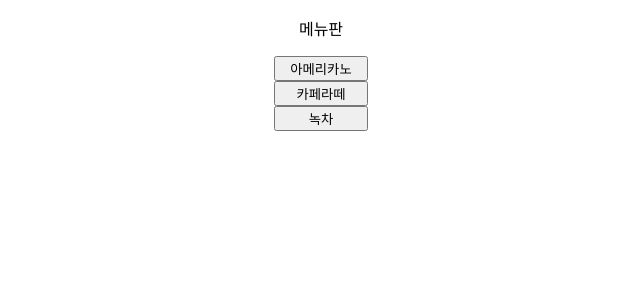
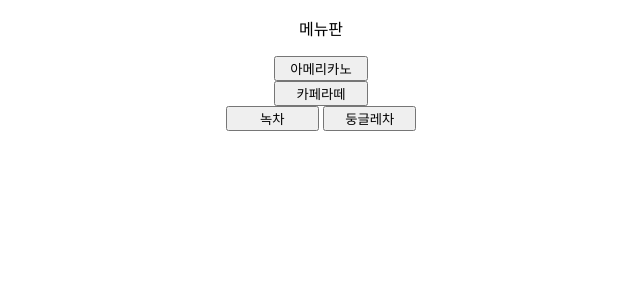
Before and after one commit to nayeonnn22/david, a Flask app: page / in a window 1280 px wide. Shown: the top 300 px of the page, without its empty margins (319-959 px from the left). Run offline with Flask 3, Linux system fonts and the light colour scheme.

Commit message:
Add 둥글레차 button in menu.html

```diff
--- a/templates/menu.html
+++ b/templates/menu.html
@@ -13,6 +13,7 @@
             <button name="menu1" style="width:70pt;">아메리카노</button><br>
             <button name="menu2" style="width:70pt;">카페라떼</button><br>
             <button name="menu3" style="width:70pt;">녹차</button>
+            <button name="menu4" style="width:70pt;">둥글레차</button>
         </center>
 
     </body>
```
